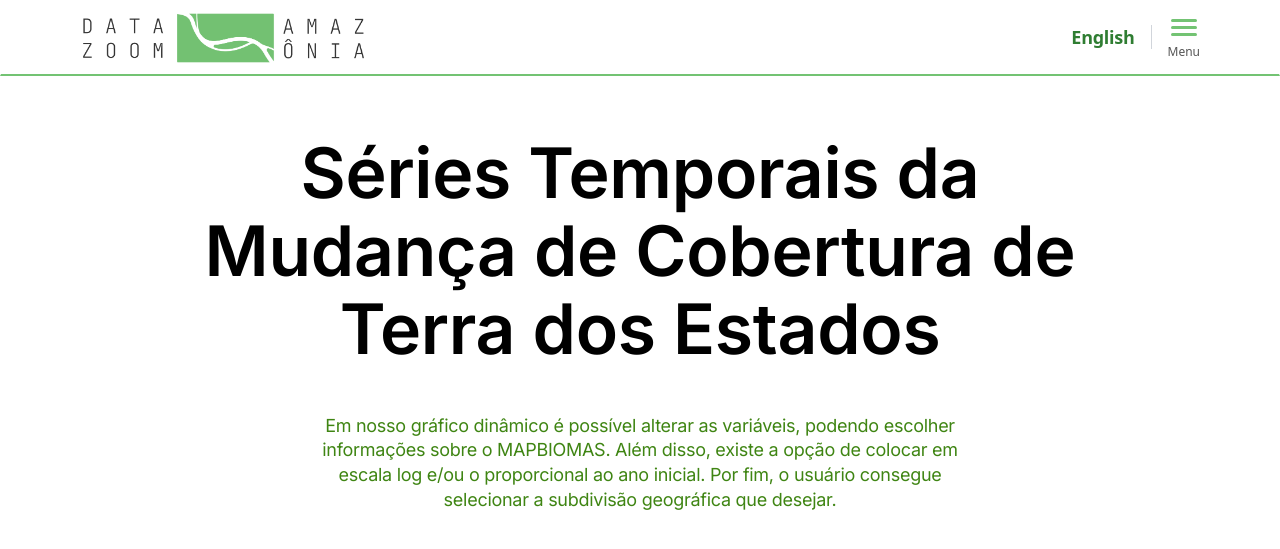
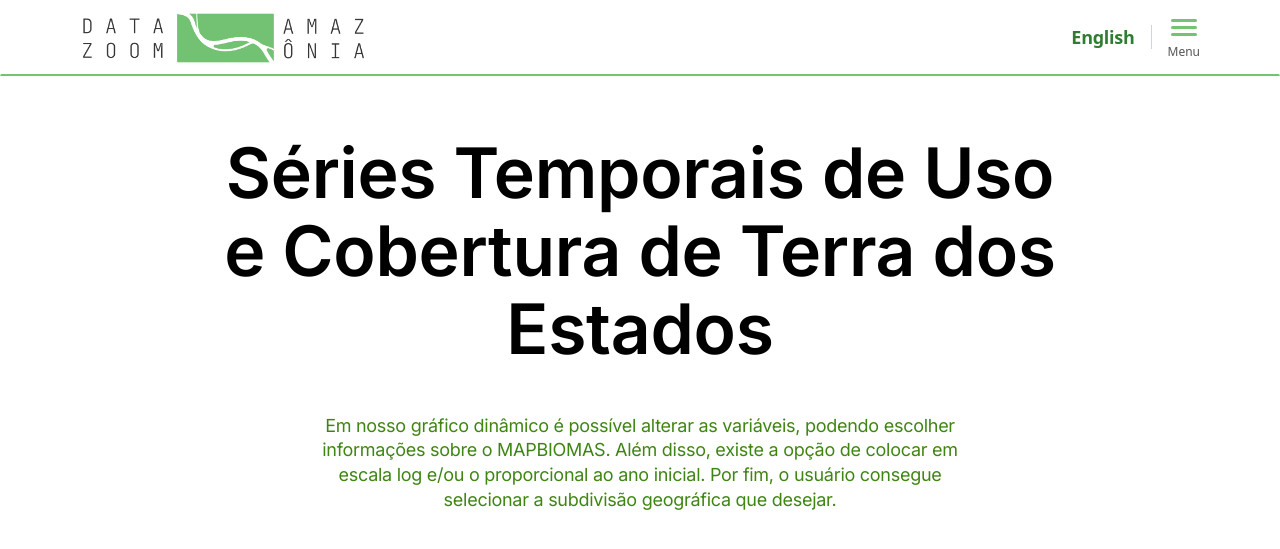
Before and after one commit to datazoompuc/amazonia, a Jekyll site: the page built from pt/viz/series-temporais-de-uso-e-cobertura-de-terra-dos-estados.md, in a window 1280 px wide and 900 px high, cut to the strip 0-563 px from the top of the window. Shown: the top 549 px of the strip. Built offline with Jekyll 4.4.1, drawn with Linux system fonts in a browser that asks for light colours; nearby versions of some CDN libraries.

Commit message:
Update and rename series-temporais-da-mudanca-de-cobertura-de-terra-dos-estados.md to series-temporais-de-uso-e-cobertura-de-terra-dos-estados.md

```diff
--- a/pt/viz/series-temporais-da-mudanca-de-cobertura-de-terra-dos-estados.md
+++ b/pt/viz/series-temporais-de-uso-e-cobertura-de-terra-dos-estados.md
@@ -1,12 +1,12 @@
 ---
 layout: default
 lang: pt
-title: "Séries Temporais da Mudança de Cobertura de Terra dos Estados"
-description: "Séries Temporais da Mudança de Cobertura de Terra dos Estados"
+title: "Séries Temporais de Uso e Cobertura de Terra dos Estados"
+description: "Séries Temporais de Uso e Cobertura de Terra dos Estados"
 ---
 <br><br>
 <!-- titulo da viz sem aspas-->
-<h1 class="title-about" style = "margin: 0px 200px;">Séries Temporais da Mudança de Cobertura de Terra dos Estados</h1>
+<h1 class="title-about" style = "margin: 0px 200px;">Séries Temporais de Uso e Cobertura de Terra dos Estados</h1>
 <br>
 <!-- instruções sobre o gráfico-->
 <p class="text-center" style="font-size:18px;color:#3f8513; margin:20px 300px;">
@@ -21,7 +21,7 @@ description: "Séries Temporais da Mudança de Cobertura de Terra dos Estados"
     height="800"
     frameborder="0"
     allowfullscreen
-    title="Séries Temporais da Mudança de Cobertura de Terra dos Estados"
+    title="Séries Temporais da Mudança de Uso e Cobertura de Terra dos Estados"
   ></iframe>
 </div>
 
```
